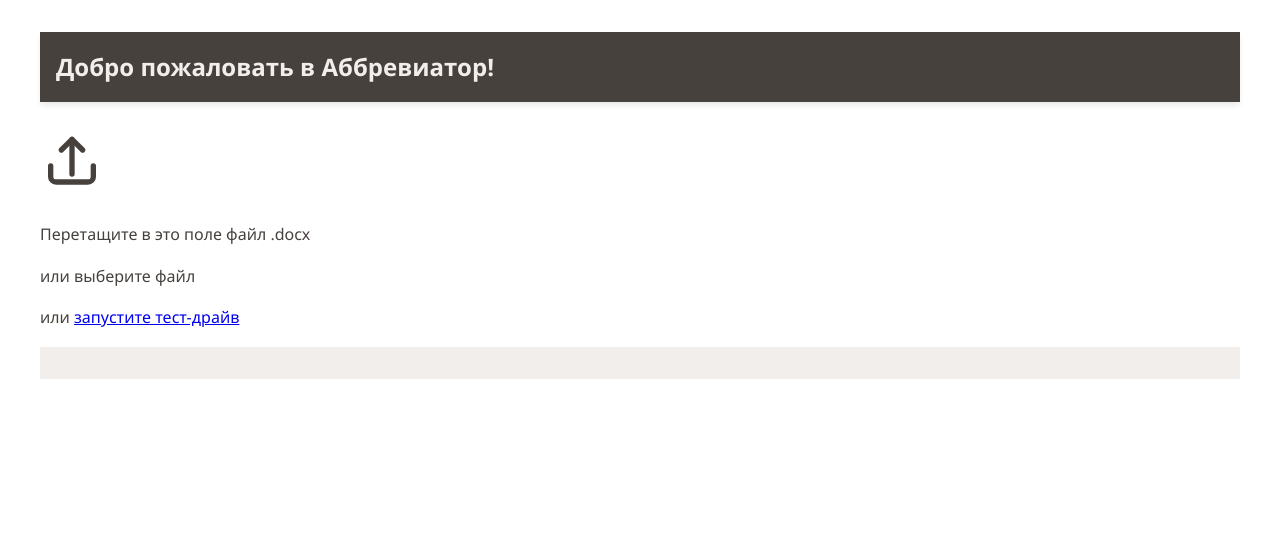
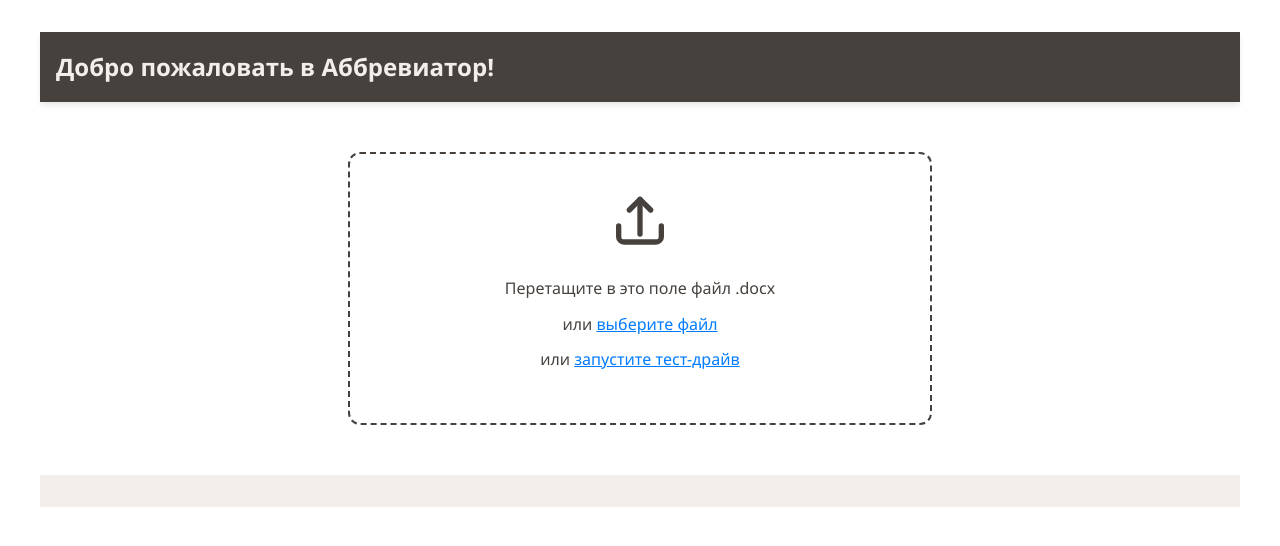
Before and after one commit to T0chka/Abbreviator, a Django app: page /upload/ in a window 1280 px wide. Shown: the top 546 px of the page. Run offline with Django 5.2, Linux system fonts and the light colour scheme.

Commit message:
UPD: styles for upload page, process_file_with_session url added

```diff
--- a/abb_app/static/css/styles.css
+++ b/abb_app/static/css/styles.css
@@ -178,6 +178,7 @@ h2 {
     transition: var(--transition-fast);
     letter-spacing: 0.5px;
     color: var(--bg-light);
+    text-decoration: none;
 }
 
 /* Action Buttons (Add/Remove) */
@@ -313,3 +314,84 @@ h2 {
     opacity: 1;
     transform: translateX(2%) translateY(0px);  /* Slight raise effect */
 }
+
+/* ==========================================================================
+   Share Section
+   ========================================================================== */
+.upload-container {
+    display: flex;
+    flex-direction: column;
+    align-items: center;
+    justify-content: center;
+    border: 2px dashed var(--border-color);
+    padding: 40px;
+    margin: 50px auto;
+    width: 500px;
+    border-radius: 12px;
+    background-color: var(--bg-light);
+    text-align: center;
+}
+
+.upload-container:hover {
+    background-color: var(--bg-accent);
+}
+
+.upload-container svg {
+    stroke: var(--primary-color);
+    transition: var(--transition-fast);
+}
+
+.upload-container:hover svg {
+    transform: scale(1.1);
+}
+
+.upload-container p {
+    margin: 10px 0;
+    font-size: 16px;
+    color: var(--text-primary);
+}
+
+.upload-container .highlight {
+    color: #007bff;
+    cursor: pointer;
+    text-decoration: underline;
+}
+.upload-container input[type="file"] {
+    display: none;
+}
+
+/* ==========================================================================
+   Loading Overlay
+   ========================================================================== */
+   #loading-overlay {
+    position: fixed;
+    top: 0;
+    left: 0;
+    width: 100%;
+    height: 100%;
+    background: var(--bg-light);
+    display: none;
+    justify-content: center;
+    align-items: center;
+    z-index: 1000;
+}
+
+.loading-content {
+    text-align: center;
+}
+
+.progress-bar {
+    width: 300px;
+    height: 20px;
+    background: var(--bg-accent);
+    border-radius: 10px;
+    overflow: hidden;
+    margin: 20px auto;
+}
+
+.progress-fill {
+    width: 0%;
+    height: 100%;
+    background: var(--success-color);
+    transition: var(--transition-slow);
+}
--- a/abb_app/urls.py
+++ b/abb_app/urls.py
@@ -3,7 +3,8 @@ from django.conf.urls.static import static
 from django.conf import settings
 
 from .views import (
-    upload_file, process_and_display,
+    upload_file, process_file_with_session,
+    process_and_display,
     update_abbreviation,
     update_difference_section,
     #validate_abbreviation,
@@ -15,6 +16,7 @@ from .views import (
 urlpatterns = [
     path('', upload_file, name='home'),
     path('upload/', upload_file, name='upload_file'),
+    path('process/<str:session_id>/', process_file_with_session, name='process_file_with_session'),
     path('process/<str:session_id>/', process_and_display, name='process_file_with_session'),
     path('update-abbreviation/', update_abbreviation, name='update_abbreviation'),
     path('update-difference-section/', update_difference_section, name='update_difference_section'),
```
